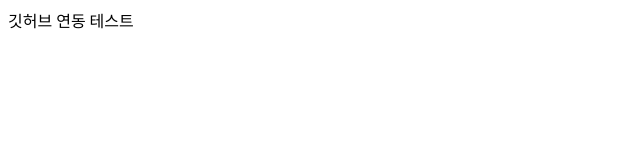
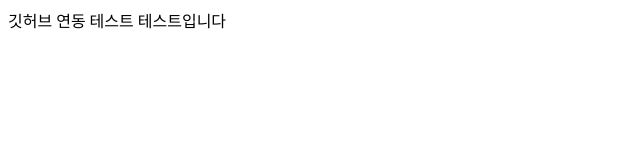
Before and after one commit to hyungjungson/Web, a plain HTML site: page index.html in a window 1280 px wide. Shown: the whole page, without its empty margins (0-640 px from the left). Drawn offline with Linux system fonts and the light colour scheme.

Commit message:
깃허브 연동 인덱스파일

```diff
--- a/index.html
+++ b/index.html
@@ -5,6 +5,6 @@
     <title>Title</title>
 </head>
 <body>
-    깃허브 연동 테스트
+    깃허브 연동 테스트 테스트입니다
 </body>
 </html>
```
